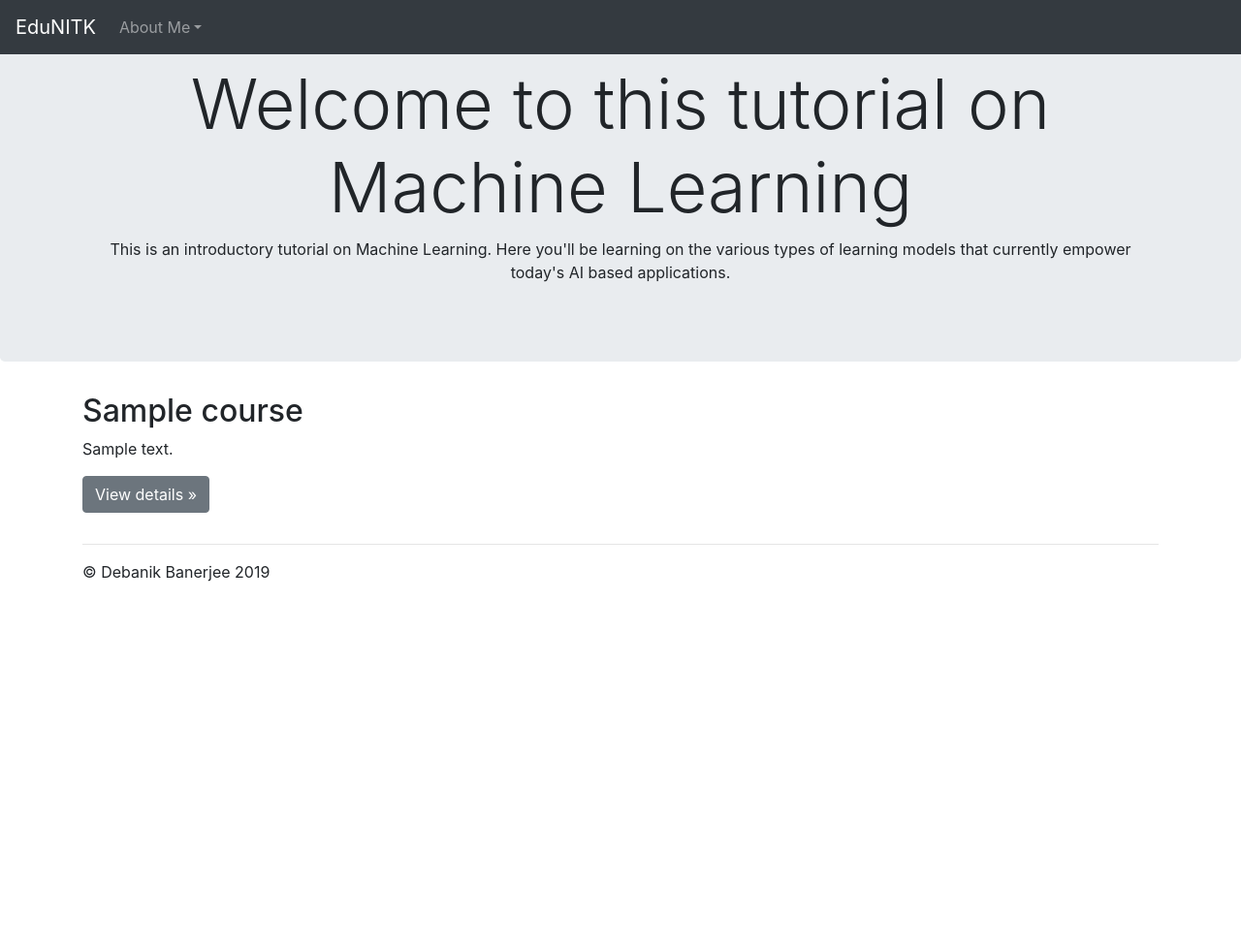
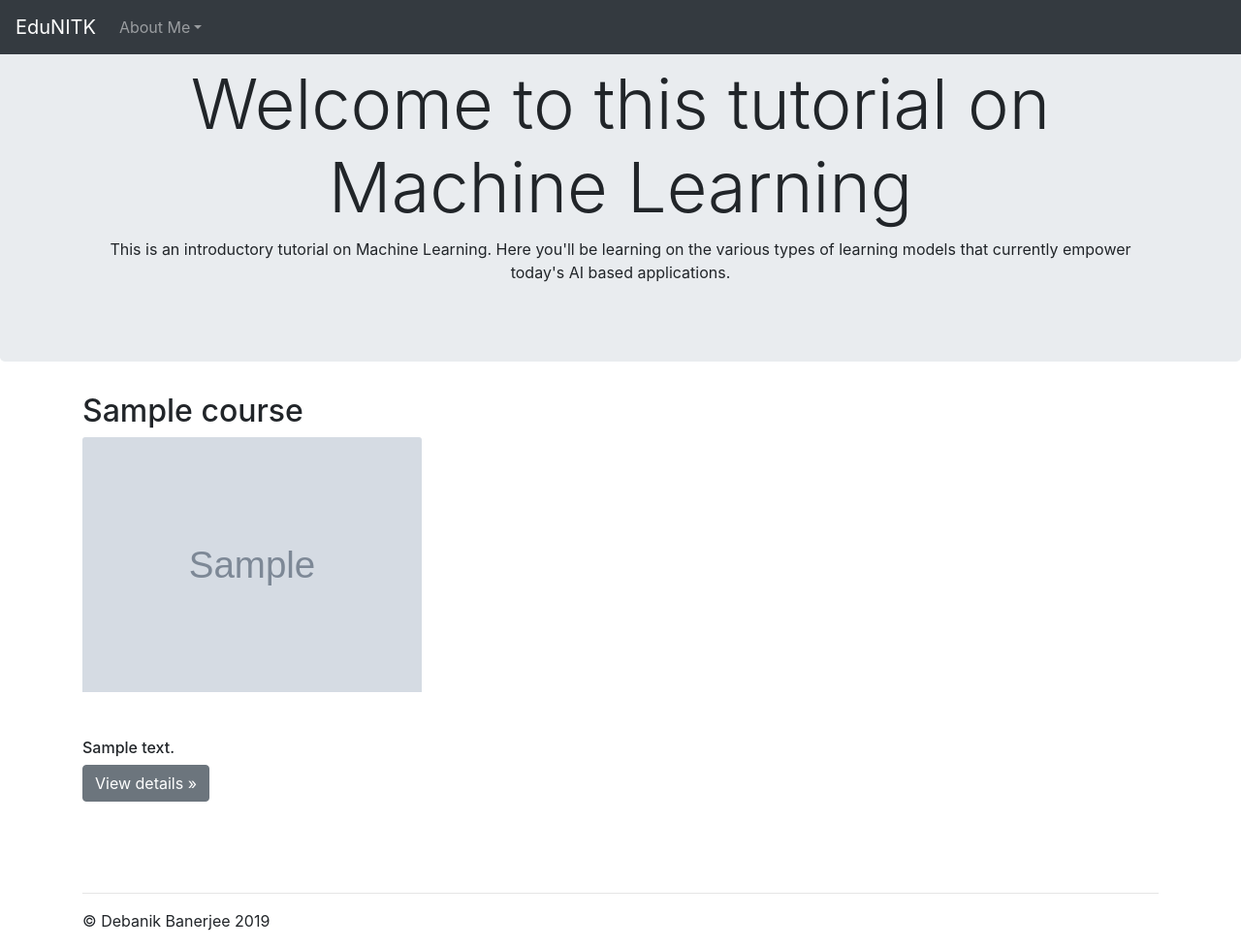
Before and after one commit to sc-db/educational-website, a Django app: page / in a window 1280 px wide. Shown: the whole page at 97% size. Before the commit the page ends 600 px from the top, so only its background shows below. Run offline with Django 3.2, Linux system fonts and the light colour scheme; tables that the repository leaves empty hold one stand-in row (values such as "Sample post"); grey boxes marked "Sample" are stand-in pictures; some libraries are stand-ins or nearby versions.

Commit message:
final commit

```diff
--- a/allcourses/templates/allcourses/home.html
+++ b/allcourses/templates/allcourses/home.html
@@ -62,13 +62,19 @@
       <!-- Example row of columns -->
       <div class = "row">
       {% for courses in all_course_items.all %}
-        <div class="col-md-4">
+        <div style="position: center; width:348px; height: 500px" class="col-md-4">
 
           <h2>{{courses.title}}</h2>
-
-          <p>{{courses.summary}} </p>
+          <div style="position: center; width:auto; height: auto;; overflow:hidden">
+            <img class="card-img-top" src="{{ courses.image.url }}" />
+          </div>
+          <span class="align-text-bottom">
+          <h6>
+            <div class="pt-5">{{courses.summary|safe}}</div>
+          </h6>
           <p><a class="btn btn-secondary" href="{% url 'individual_course' courses.id %}" role="button">View details &raquo;</a></p>
-        </div>
+        </span>
+      </div>
       {% endfor %}
     </div>
 
--- a/course/models.py
+++ b/course/models.py
@@ -1,10 +1,11 @@
 from django.db import models
+from ckeditor.fields import RichTextField
 
 # Create your models here.
 class Course(models.Model):
     title = models.CharField(max_length=200)
     image = models.ImageField(upload_to = 'images/')
-    text = models.TextField()
+    text = RichTextField()
 
     def __str__(self):
         return self.title
--- a/course/templates/course/course_details.html
+++ b/course/templates/course/course_details.html
@@ -59,7 +59,11 @@
   <main role="main" class="inner cover">
     <h1 class="cover-heading">{{detailcourse.title}}</h1>
     <img src="{{ detailcourse.image.url }}" class="rounded img-fluid mx-auto" alt="{{detailcourse.title}}">
-    <p class="lead">{{detailcourse.text}}</p>
+    <p class="lead">
+      <div class="container text-left">
+        {{detailcourse.text|safe}}
+      </div>
+    </p>
   </main>
 
   <footer class="mastfoot mt-auto">
--- a/edu/settings.py
+++ b/edu/settings.py
@@ -31,6 +31,7 @@ ALLOWED_HOSTS = []
 # Application definition
 
 INSTALLED_APPS = [
+    'ckeditor',
     'allcourses.apps.AllcoursesConfig',
     'course.apps.CourseConfig',
     'django.contrib.admin',
```
Also changed, not shown: course/migrations/0002_auto_20190125_0105.py (added), 1 other file.
